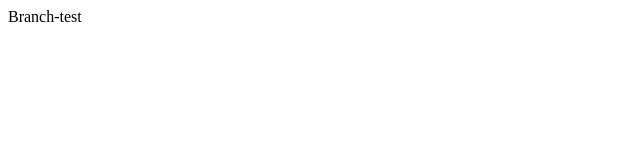
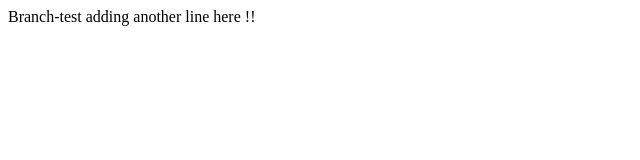
Before and after one commit to Purpleshoes/projectPenguin, a plain HTML site: page index.html in a window 1280 px wide. Shown: the whole page, without its empty margins (0-640 px from the left). Drawn offline with Linux system fonts and the light colour scheme.

Commit message:
pre-push

```diff
--- a/index.html
+++ b/index.html
@@ -6,5 +6,6 @@
   </head>
   <body>
     Branch-test
+    adding another line here !!
   </body>
 </html>
```
